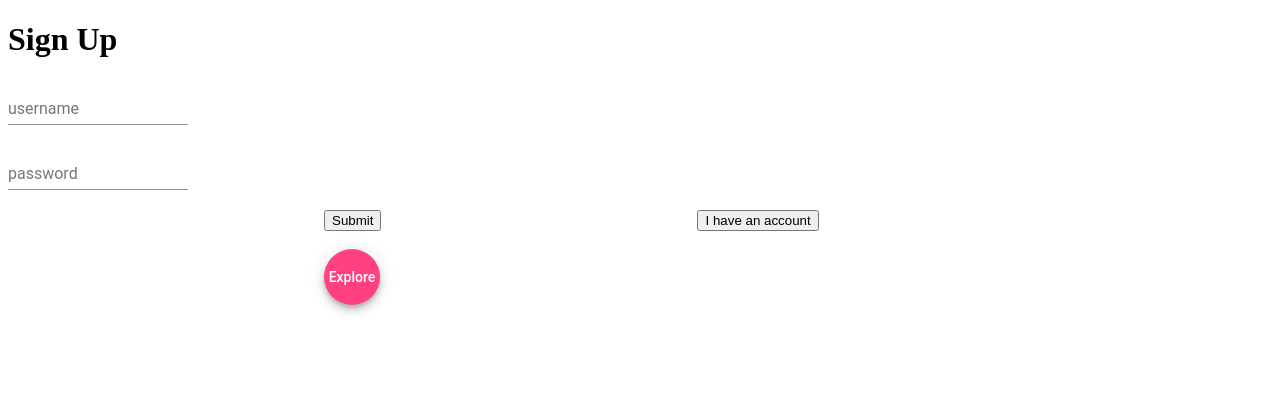
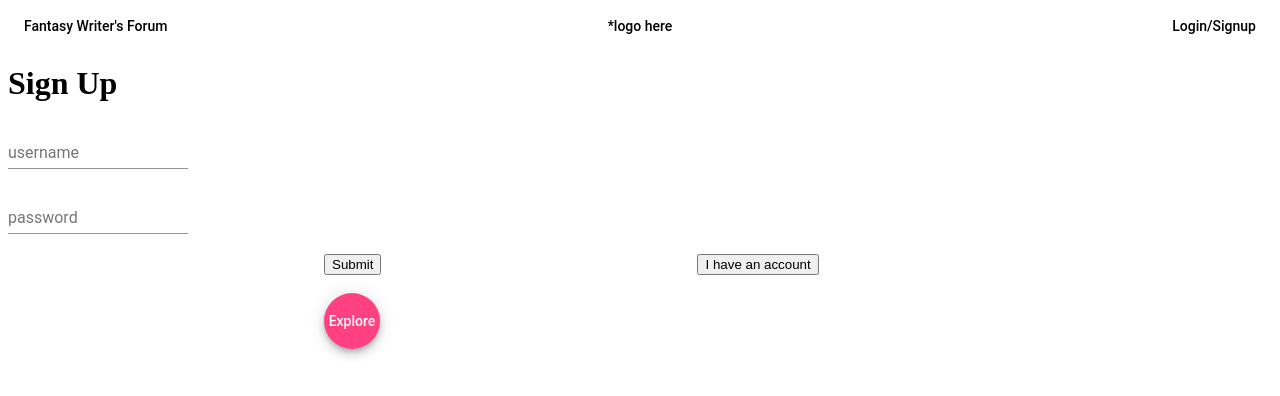
Before and after one commit to goblinbat/fantasy_frontend, an Angular app: page /auth in a window 1280 px wide. Shown: the top 396 px of the page. Built offline with nearby package versions, Linux system fonts and the light colour scheme; what @auth0/angular-jwt would draw is missing.

Commit message:
added topnav to auth and added more functionality

```diff
--- a/src/app/components/auth/auth.component.html
+++ b/src/app/components/auth/auth.component.html
@@ -1,3 +1,4 @@
+<app-top-bar></app-top-bar>
 <div *ngIf="login; else signup">
   <h1 class="title">Login</h1>
   <mat-form-field>
--- a/src/app/components/navs/top-bar/top-bar.component.html
+++ b/src/app/components/navs/top-bar/top-bar.component.html
@@ -1,7 +1,7 @@
 <div id="topNav">
 
 <div id="homeButton">
-<button mat-button >Fantasy Writer's Forum</button>
+<button routerLink ="/explore" mat-button >Fantasy Writer's Forum</button>
 </div>
 
 
```
Also changed, not shown: 1 other file (tests, documents, lock files or other folders).
